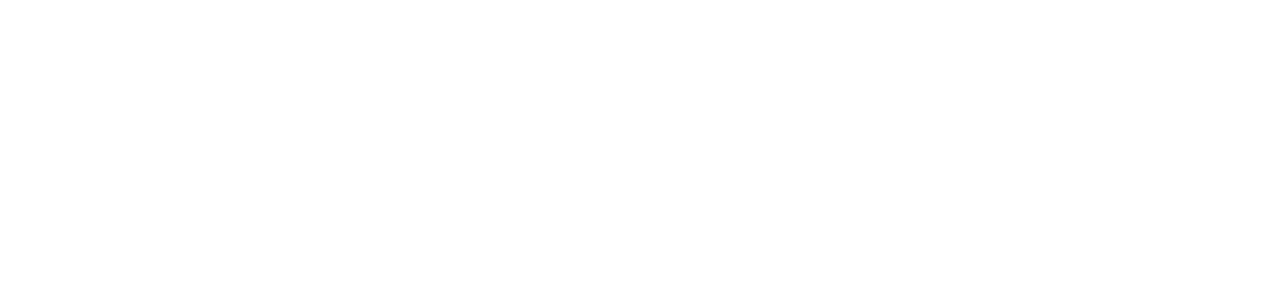
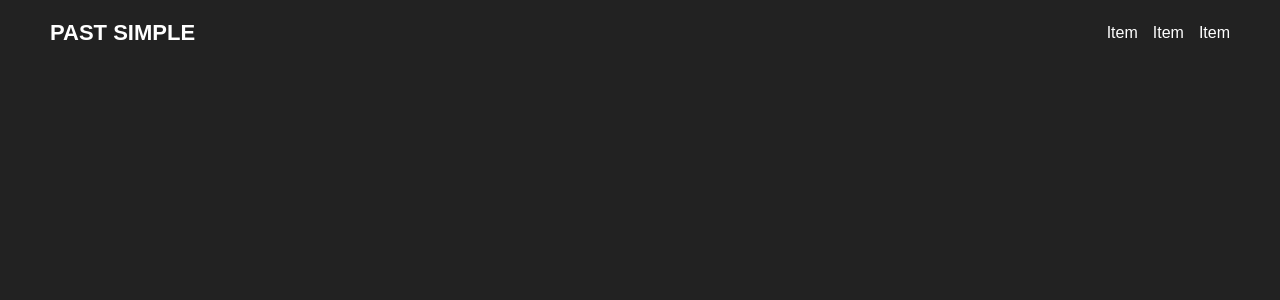
Before and after one commit to Revku/past-simple-react, a React (Create React App) app: page / in a window 1280 px wide. Shown: the top 300 px of the page. Built offline with nearby package versions, Linux system fonts and the light colour scheme.

Commit message:
Add navigation

```diff
--- a/src/App.js
+++ b/src/App.js
@@ -1,9 +1,31 @@
 import React from 'react'
-import styled from 'styled-components'
+import styled, { createGlobalStyle } from 'styled-components'
+
+import Nav from './components/Nav/Nav'
+
+const GlobalStyle = createGlobalStyle`
+  * {
+    margin: 0;
+    padding: 0;
+    box-sizing: border-box;
+    font-family: 'Poppins', 'Sergoe UI', 'Arial';
+  }
+
+  body {
+    height: 100%;
+    width: 100%;
+    background-color: #222222;
+    color: white;
+  }
+`;
 
 const App = () => {
   return (
-    <></>
+    <>
+      <GlobalStyle />
+
+      <Nav />
+    </>
   )
 }
 
--- /dev/null
+++ b/src/components/Nav/Nav.js
@@ -0,0 +1,46 @@
+import React from 'react'
+import styled from 'styled-components'
+
+const StyledWrapper = styled.div`
+    padding: 20px 50px;
+    width: 100%;
+    display: flex;
+    justify-content: space-between;
+    align-items: center;
+`;
+
+const Item = styled.a`
+    margin-left: 15px;
+    color: white;
+    font-size: 16px;
+    text-decoration: none;
+`;
+
+const Heading = styled.h2`
+    font-size: 22px;
+    text-transform: uppercase;
+    font-weight: 600;
+`;
+
+const Links = styled.div`
+    @media (max-width: 600px) {
+        display: none;
+    }
+`;
+
+const Nav = () => {
+    return (
+        <StyledWrapper>
+            <div>
+                <Heading>Past Simple</Heading>
+            </div>
+            <Links>
+                <Item href="#">Item</Item>
+                <Item href="#">Item</Item>
+                <Item href="#">Item</Item>
+            </Links>
+        </StyledWrapper>
+    )
+}
+
+export default Nav
```
